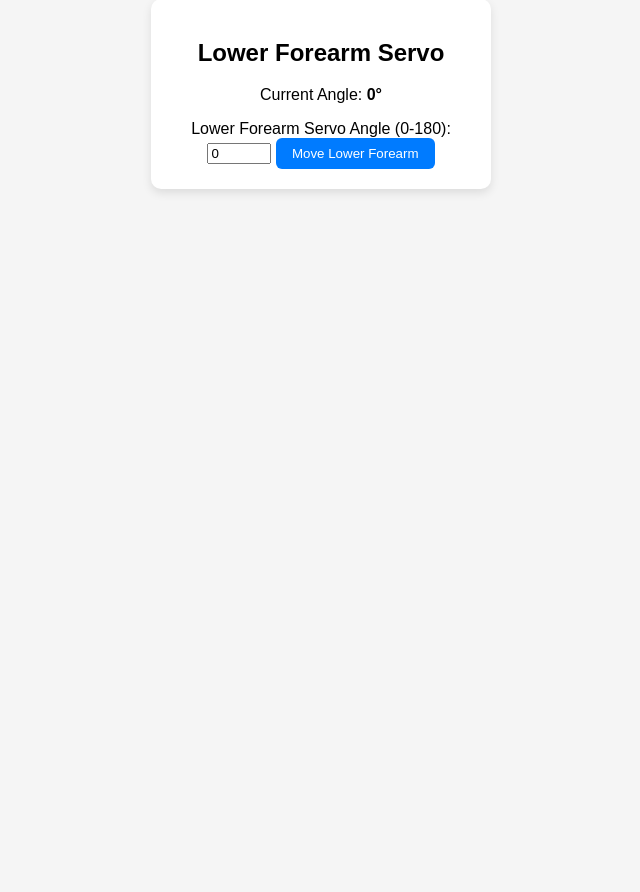
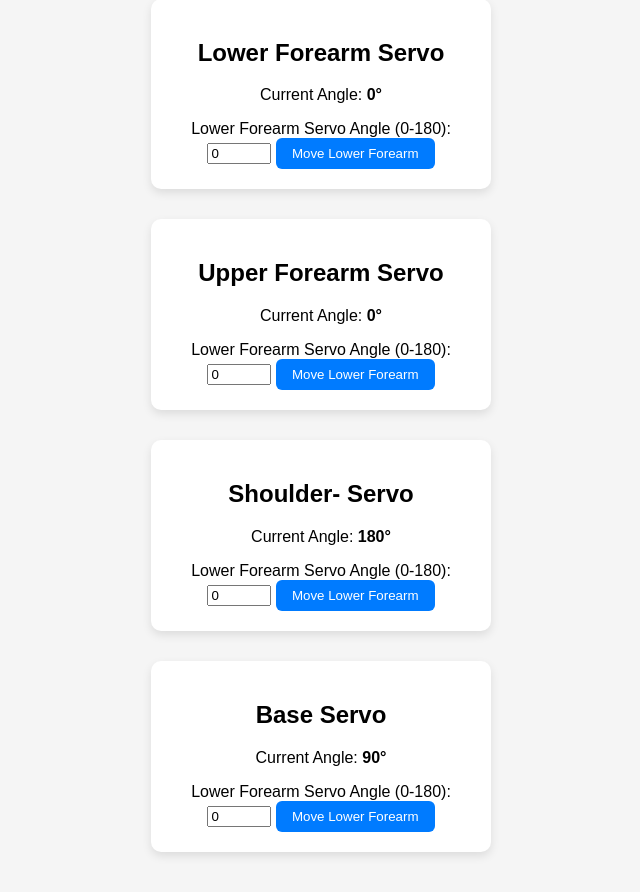
Before and after one commit to IronMan1405/Robotic-Arm, a Flask app: page / in a window 1280 px wide. Shown: the part 556-1448 px from the top of the page, without its empty margins (319-959 px from the left). Before the commit the page ends 749 px from the top, so only its background shows below. Run offline with Flask 3, Linux system fonts and the light colour scheme.

Commit message:
extended to 6 servos

```diff
--- a/app.py
+++ b/app.py
@@ -3,7 +3,7 @@ from servo_controller import setServoAngle
 
 app = Flask(__name__)
 
-currentAngles = {0: 95, 1: 90, 2: 0}
+currentAngles = {0: 95, 1: 90, 2: 0, 3: 0, 4: 180, 5: 90}
 
 @app.route('/')
 def index():
--- a/templates/index.html
+++ b/templates/index.html
@@ -35,7 +35,40 @@
             <form method="post" action="/move">
                 <label>Lower Forearm Servo Angle (0-180):</label>
                 <input type="number" name="angle" min="0" max="180" value="{{angles[2]}}">
-                <input type="hidden" name="servo" value="1">
+                <input type="hidden" name="servo" value="2">
+                <button type="submit">Move Lower Forearm</button>
+            </form>
+        </div>
+
+        <div class="servo-block">
+            <h2>Upper Forearm Servo</h2>
+            <p>Current Angle: <strong>{{ angles[3] }}°</strong></p>
+            <form method="post" action="/move">
+                <label>Lower Forearm Servo Angle (0-180):</label>
+                <input type="number" name="angle" min="0" max="180" value="{{angles[2]}}">
+                <input type="hidden" name="servo" value="3">
+                <button type="submit">Move Lower Forearm</button>
+            </form>
+        </div>
+
+        <div class="servo-block">
+            <h2>Shoulder- Servo</h2>
+            <p>Current Angle: <strong>{{ angles[4] }}°</strong></p>
+            <form method="post" action="/move">
+                <label>Lower Forearm Servo Angle (0-180):</label>
+                <input type="number" name="angle" min="0" max="180" value="{{angles[2]}}">
+                <input type="hidden" name="servo" value="4">
+                <button type="submit">Move Lower Forearm</button>
+            </form>
+        </div>
+
+        <div class="servo-block">
+            <h2>Base Servo</h2>
+            <p>Current Angle: <strong>{{ angles[5] }}°</strong></p>
+            <form method="post" action="/move">
+                <label>Lower Forearm Servo Angle (0-180):</label>
+                <input type="number" name="angle" min="0" max="180" value="{{angles[2]}}">
+                <input type="hidden" name="servo" value="5">
                 <button type="submit">Move Lower Forearm</button>
             </form>
         </div>
```
